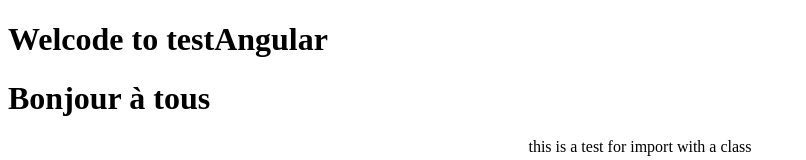
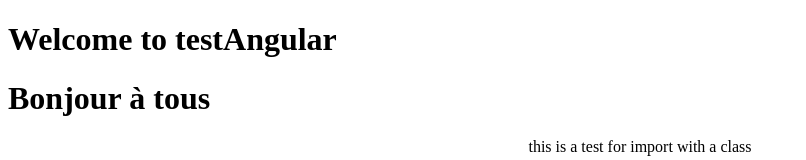
Before and after one commit to SacleuxBenoit/testAngular, an Angular app in the folder testAngular/: page / in a window 1280 px wide. Shown: the top 160 px of the page, without its empty margins (0-806 px from the left). Built offline with nearby package versions, Linux system fonts and the light colour scheme.

Commit message:
correction of a misspelling in app.component.html

```diff
--- a/testAngular/src/app/app.component.html
+++ b/testAngular/src/app/app.component.html
@@ -1,5 +1,5 @@
 <div>
-  <h1>Welcode to {{title}}</h1>
+  <h1>Welcome to {{title}}</h1>
   <app-newcompo></app-newcompo>
   <div class="app-importclass"></div>
 </div>
```
